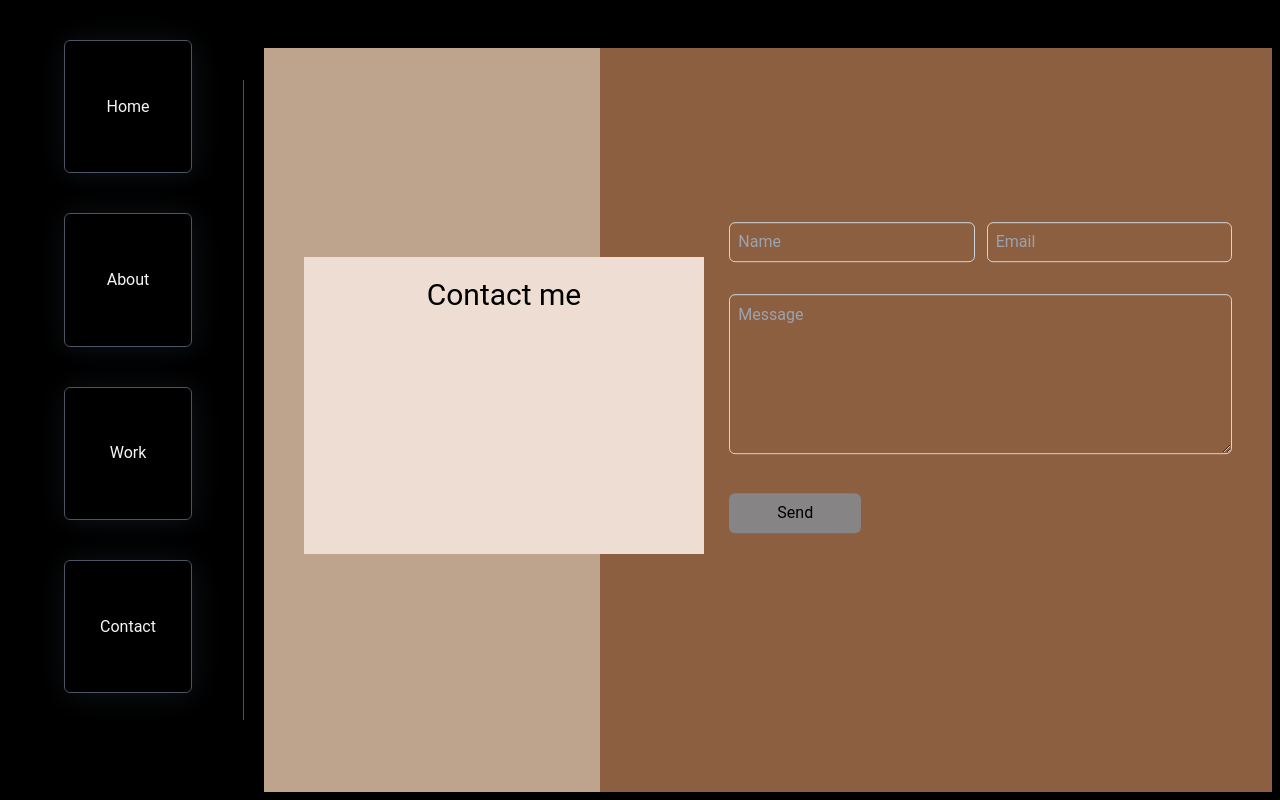
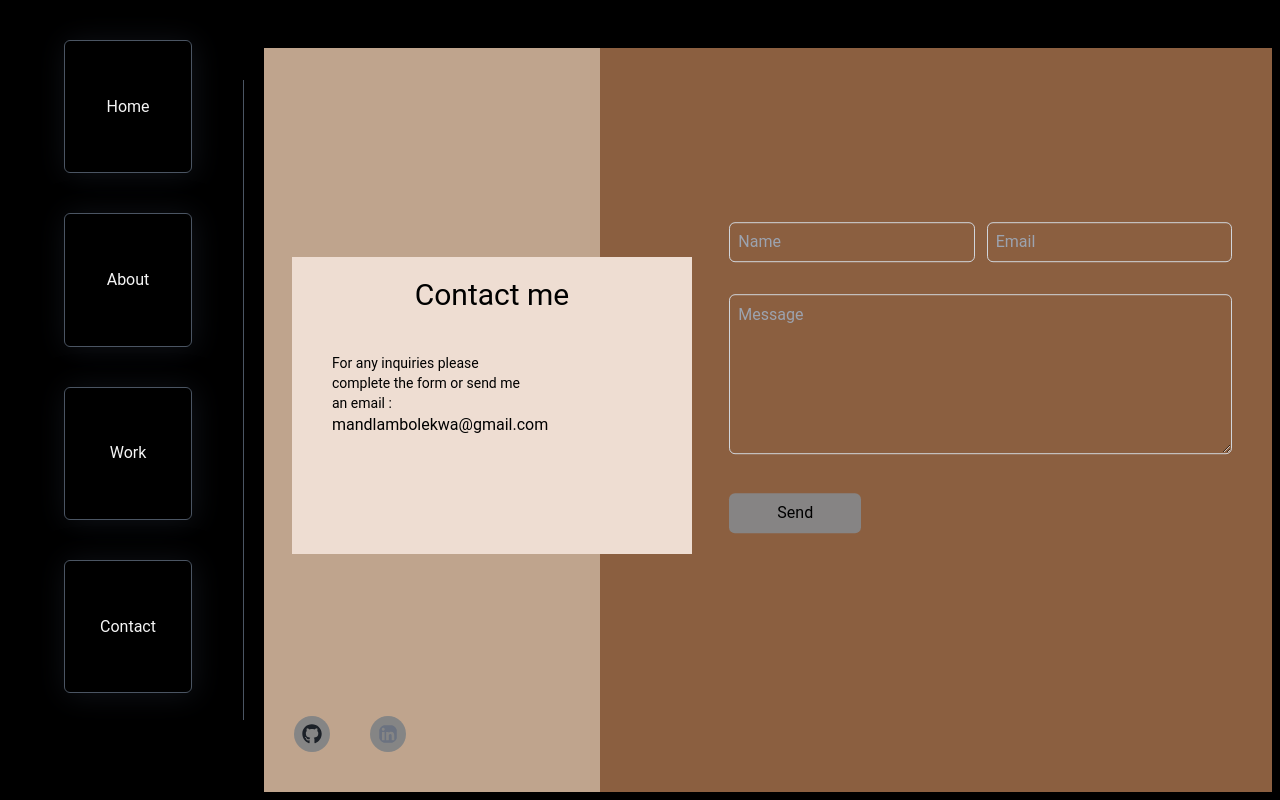
Before and after one commit to 23Mandla/portfolio, a React (Create React App) app: page /contact in a window 1280 px wide. Built offline with nearby package versions, Linux system fonts and the light colour scheme.

Commit message:
contact form 90% done

```diff
--- a/src/componets/About/About.js
+++ b/src/componets/About/About.js
@@ -12,7 +12,7 @@ export default function About() {
         <h1 className="font-bold w-full text-center text-4xl p-5">ABOUT ME</h1>
       </div>
       <div className="bg-[#dfdfdf] col-span-2 p-16">
-        <div className="w-[80%] h-full float-right p-12 space-y-8 bg-[#c7c3c0] mr-3 text-[#4A4A4A] text-sm">
+        <div className="w-[80%] h-full float-right pr-5 p-12 space-y-8 bg-[#c7c3c0]  text-[#4A4A4A] text-sm">
           <p>
             I'm Mandla Mbolekwa, final year student at Unisa and a software
             developer with a passion for creating and developing web and mobile
--- a/src/componets/About/Skills.js
+++ b/src/componets/About/Skills.js
@@ -36,7 +36,7 @@ export default function Skills() {
       </div>
 
       <div className="col-span-2 p-16 bg-[#a7a7a7]">
-        <div className="w-[80%] mr-3 float-right h-full bg-[#f5f2ef] p-12 space-y-10 text-sm">
+        <div className="w-[80%] pr-5 float-right h-full bg-[#f5f2ef] p-12 space-y-10 text-sm">
           <p>
             I possess strong proficiency in HTML, CSS (including SCSS and
             Tailwind CSS), and JavaScript, enabling me to create creative and
@@ -53,7 +53,7 @@ export default function Skills() {
           </p>
           <p>
             Upon completion of the design and programming phase, I am proficient
-            in integrating your application with the database, Mongodb or myphpadmin.
+            in integrating your application with the database, MongoDB or myphpadmin.
           </p>
         </div>
       </div>
--- a/src/componets/Contact/Contact.js
+++ b/src/componets/Contact/Contact.js
@@ -1,9 +1,27 @@
+import { FaGithub, FaLinkedin } from "react-icons/fa";
+
 export default function Contact() {
   return (
     <div className="grid grid-cols-3 w-full h-full pt-[4%]">
       <div className="relative  bg-[#BFA48D]">
-        <div className="absolute left-10 top-[28%] bg-[#eeddd2] w-[25em] h-[40%] text-black">
+        <div className="absolute left-7 top-[28%] bg-[#eeddd2] w-[25em] h-[40%] text-black">
           <h1 className="w-full text-center p-5 text-3xl">Contact me</h1>
+          <div className="w-1/2 relative left-10 pt-5">
+            <p className="text-sm">
+              For any inquiries please complete the form or send me an email :
+            </p>
+            <a href="mailto:mandlambolekwa@gmail.com">
+              mandlambolekwa@gmail.com
+            </a>
+          </div>
+        </div>
+        <div className="absolute bottom-10 w-1/2 pl-1 flex gap-10 justify-center pt-10">
+          <div className="bg-[#858585] p-2 flex items-center justify-center rounded-full hover:scale-110 transition-all">
+            <FaGithub className="text-xl text-[#1C2128] cursor-pointer" />
+          </div>
+          <div className="bg-[#858585] p-2 flex items-center justify-center rounded-full cursor-pointer  hover:scale-110 transition-all">
+            <FaLinkedin className="text-xl rounded-full text-gray-500" />
+          </div>
         </div>
       </div>
       <div className="col-span-2 bg-[#8b5f40]">
@@ -38,7 +56,7 @@ export default function Contact() {
                 <button className="px-12 py-2 bg-[#868484] rounded-md text-black">
                   Send
                 </button>
-                </div>
+              </div>
             </div>
           </form>
         </div>
```
